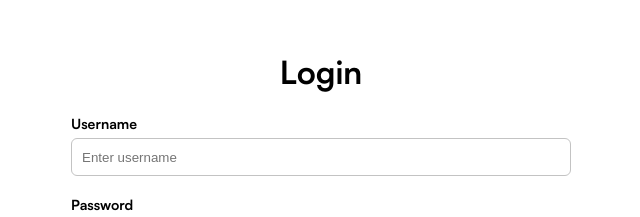
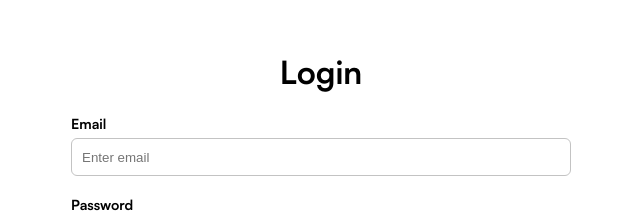
Before and after one commit to hakeemsharif/luminaire-docs, a React (Vite) app in the folder client/: page / in a window 1280 px wide. Shown: the part 223-440 px from the top of the page, without its empty margins (319-959 px from the left). Built offline with nearby package versions, Linux system fonts and the light colour scheme.

Commit message:
Luminaire Docs - v1.0.3
Changed from username to email

```diff
--- a/client/src/pages/LoginPage/LoginPage.jsx
+++ b/client/src/pages/LoginPage/LoginPage.jsx
@@ -24,10 +24,10 @@ export default function LoginPage() {
             </div>
           )}
 
-          <label>Username</label>
+          <label>Email</label>
           <input
             type="text"
-            placeholder="Enter username"
+            placeholder="Enter email"
             onChange={(e) => setEmail(e.target.value)}
           />
           <label>Password</label>
```
